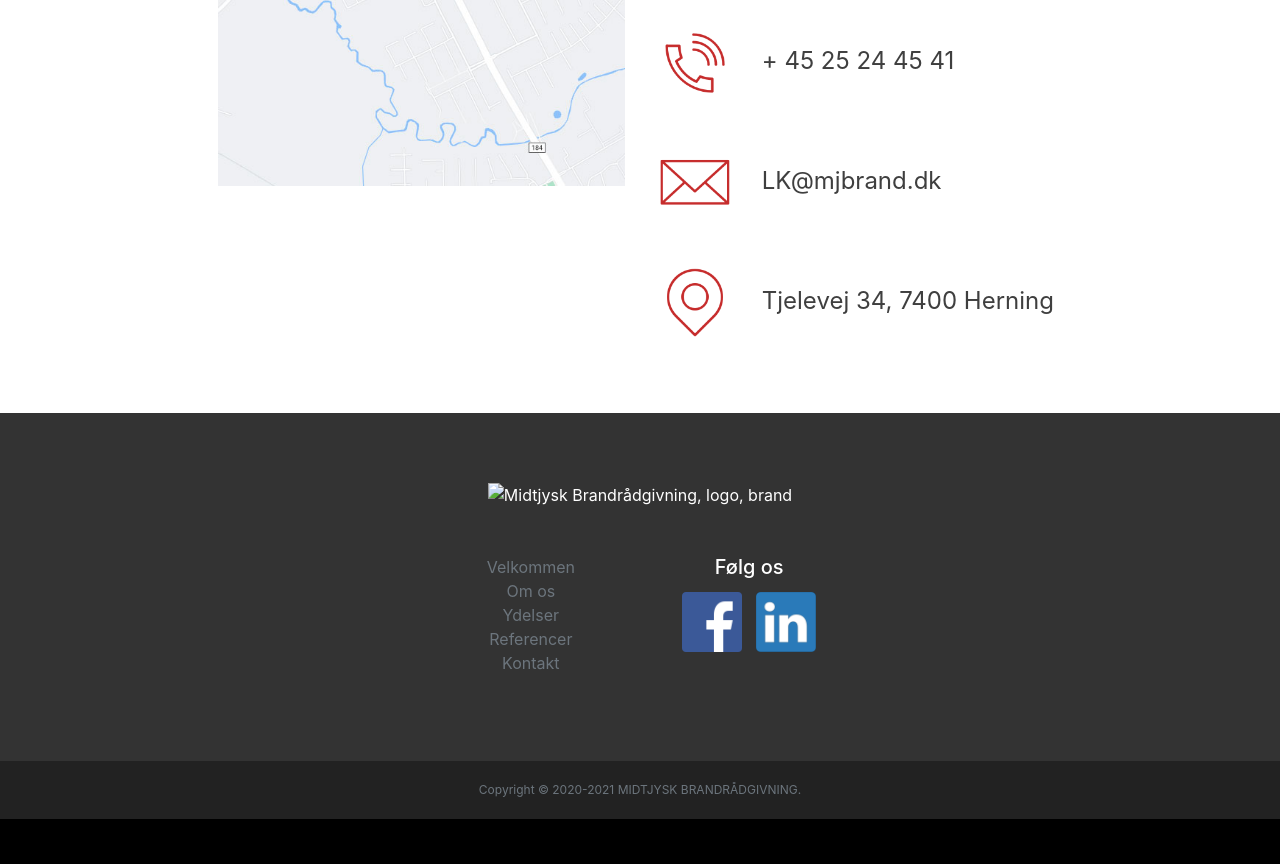
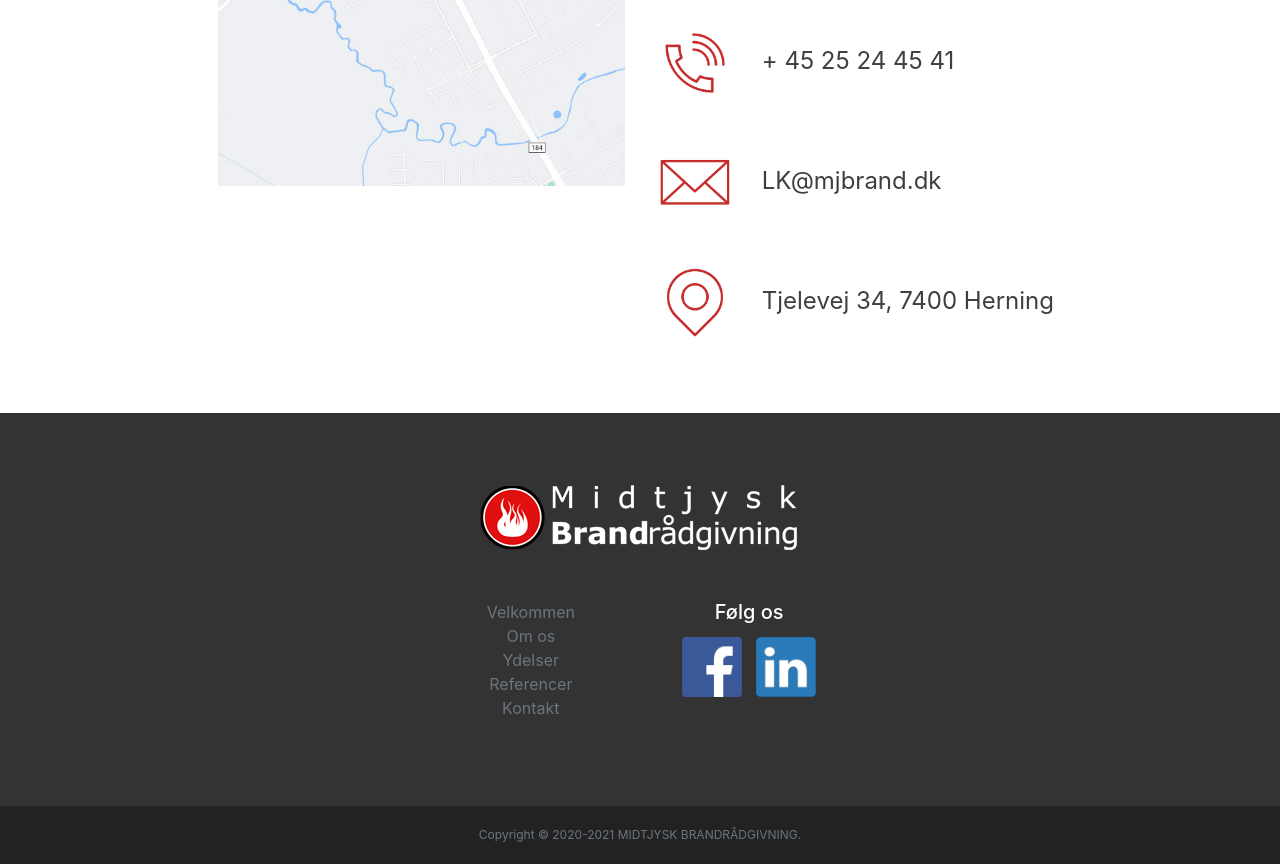
Before and after one commit to nynt4x/Midtjysk-Brandraadgivning, a plain HTML site: page index.html in a window 1280 px wide. Shown: the part 3813-4677 px from the top of the page. Before the commit the page ends 4632 px from the top, so only its background shows below. Drawn offline with nearby package versions, Linux system fonts and the light colour scheme.

Commit message:
Update index.html

```diff
--- a/index.html
+++ b/index.html
@@ -146,7 +146,7 @@
            <div class="footer-section" >
             <div class="row justify-content-center">
               <div class="col-8 pb-5 text-center">
-                <img src="images/logo.png" class="image-fluid" alt="Midtjysk Brandrådgivning, logo, brand">
+                <img src="images/logo2.png" class="image-fluid" alt="Midtjysk Brandrådgivning, logo, brand">
               </div>
             </div>
             <div class="row justify-content-center">
```
